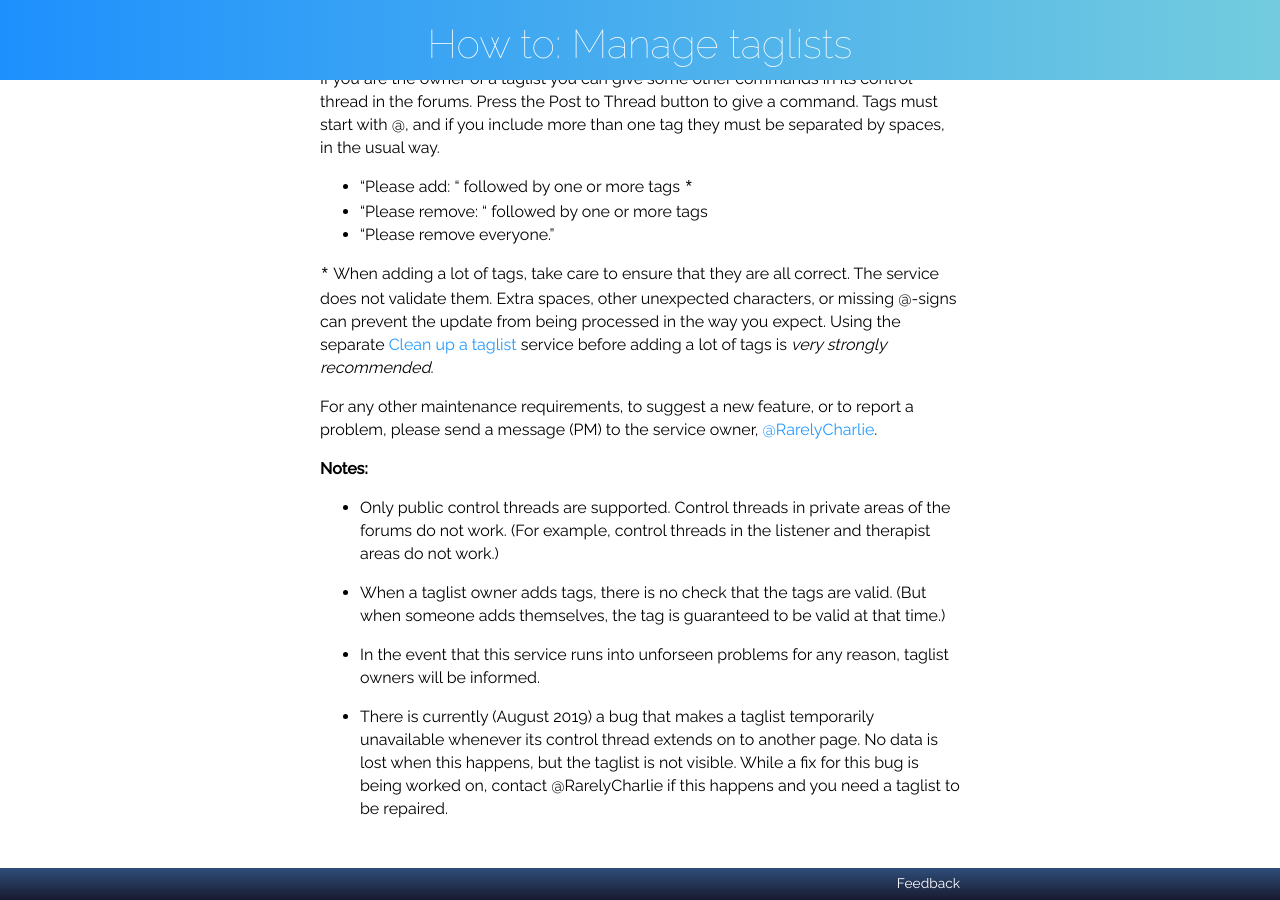
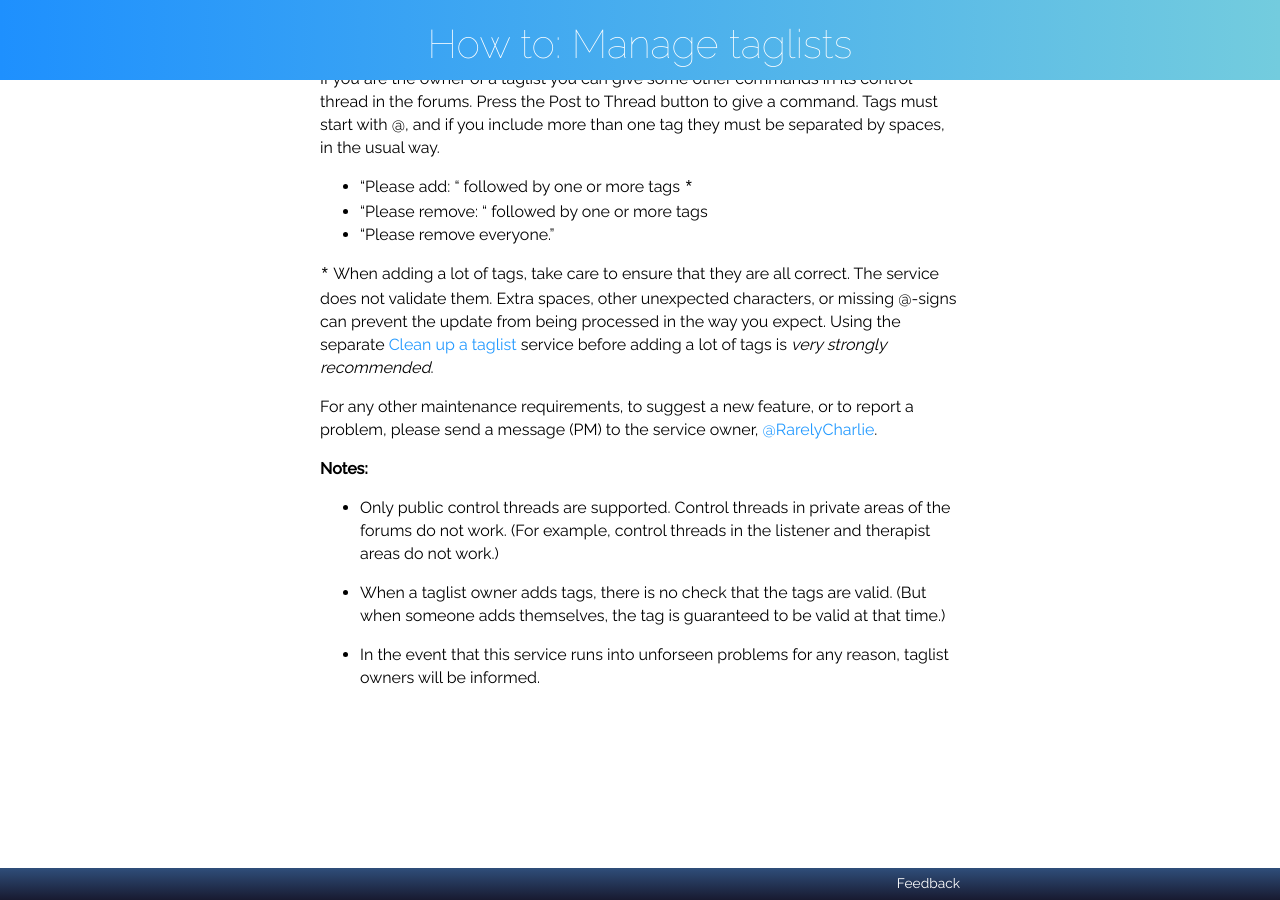
Before and after one commit to RarelyCharlie/rarelycharlie.github.io, a Jekyll site: the page built from _howto/taglist.md, in a window 1280 px wide and 900 px high, scrolled down 795 px. Built offline with Jekyll 4.4.1, drawn with Linux system fonts in a browser that asks for light colours.

Commit message:
denotify bug

```diff
--- a/_howto/taglist.md
+++ b/_howto/taglist.md
@@ -46,5 +46,3 @@ For any other maintenance requirements, to suggest a new feature, or to report a
  - When a taglist owner adds tags, there is no check that the tags are valid. (But when someone adds themselves, the tag is guaranteed to be valid at that time.)
 
  - In the event that this service runs into unforseen problems for any reason, taglist owners will be informed.
-
- - There is currently (August 2019) a bug that makes a taglist temporarily unavailable whenever its control thread extends on to another page. No data is lost when this happens, but the taglist is not visible. While a fix for this bug is being worked on, contact @RarelyCharlie if this happens and you need a taglist to be repaired.
```
